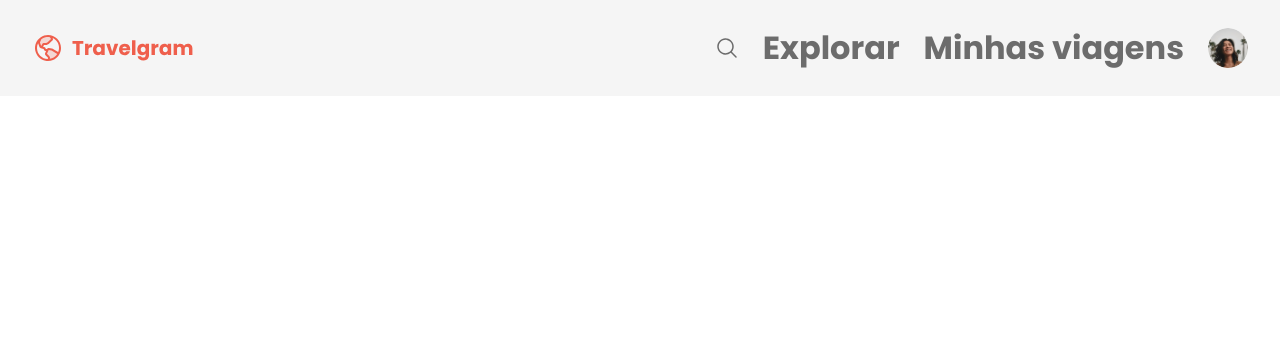
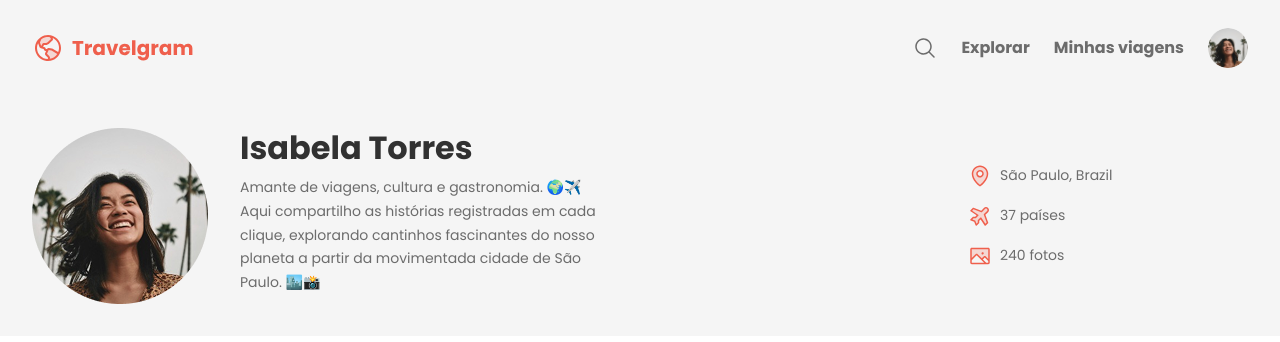
Before and after one commit to davimarcola11/travelgram, a plain HTML site: page index.html in a window 1280 px wide. Drawn offline with Linux system fonts and the light colour scheme.

Commit message:
creating header

```diff
--- a/index.html
+++ b/index.html
@@ -12,6 +12,7 @@
     <link rel="stylesheet" href="style/index.css">
     <link rel="stylesheet" href="style/nav.css">
     <link rel="stylesheet" href="style/global.css">
+    <link rel="stylesheet" href="style/header.css">
     <link href="https://fonts.googleapis.com/css2?family=Poppins:wght@400;700&display=swap" rel="stylesheet">
 </head>
 
@@ -37,9 +38,37 @@
 
             </ul>
         </nav>
+
+        <header>
+            <div class="container">
+                <div id="profile">
+                    <img src="assets/images/Profile pic.png" alt="Imagem do Perfil do Usuário">
+                    <div>
+                        <h1>Isabela Torres</h1>
+                        <p> Amante de viagens, cultura e gastronomia. 🌍✈️<br>
+                            Aqui compartilho as histórias registradas em cada clique,
+                            explorando cantinhos fascinantes do nosso planeta a partir da movimentada cidade de São
+                            Paulo. 🏙️📸
+                        </p>
+                    </div>
+                </div>
+                <ul id="info">
+                    <li>
+                        <img src="assets/icons/MapPin.svg" alt="ícone de localização">
+                        <span>São Paulo, Brazil</span>
+                    </li>
+                    <li>
+                        <img src="assets/icons/AirplaneTilt.svg" alt="ícone de avião">
+                        <span>37 países</span>
+                    </li>
+                    <li>
+                        <img src="assets/icons/Image.svg" alt="ícone de imagem">
+                        <span>240 fotos</span>
+                    </li>
+                </ul>
+            </div>
+        </header>
     </div>
-    <header>
-    </header>
 </body>
 
 </html>
--- a/style/global.css
+++ b/style/global.css
@@ -1,3 +1,7 @@
+@import url(global.css);
+@import url(nav.css);
+@import url(header.css);
+
 * {
     box-sizing: border-box;
     margin: 0;
@@ -16,8 +20,8 @@
     --font-family: 'Poppins', sans-serif;
     --text-lg: bold 32px/125% var(--font-family);
     --text: 16px/150% var(--font-family);
-    --text-md: 14px/175% var(--font-family);
-    --text-sm: 12px/175% var(--font-family);
+    --text-md: 14px/170% var(--font-family);
+    --text-sm: 12px/170% var(--font-family);
 }
 
 body {
@@ -45,3 +49,7 @@ a:hover {
     max-width: 1280px;
     margin-inline: auto;
 }
+
+.bg-surface-color {
+    background-color: var(--surface-color);
+}
--- /dev/null
+++ b/style/header.css
@@ -0,0 +1,42 @@
+header {
+    padding-block: 32px;
+}
+
+header .container {
+    display: flex;
+    justify-content: space-between;
+    align-items: center;
+    font: var(--text-md);
+}
+
+
+
+
+#profile {
+    display: flex;
+    gap: 32px;
+}
+
+#profile > div {
+    max-width: 384px;
+}
+
+#profile h1 {
+    font: var(--text-lg);
+    color: var(--text-color-primary);
+    margin-bottom: 8px;
+}
+
+#info {
+    list-style: none;
+    display: flex;
+    flex-direction: column;
+    gap: 16px;
+    width: 280px;
+}
+
+#info li {
+    display: flex;
+    gap: 8px;
+    align-items: center;
+}
--- a/style/index.css
+++ b/style/index.css
@@ -1 +1,3 @@
 @import url(global.css);
+@import url(nav.css);
+@import url(header.css);
--- a/style/nav.css
+++ b/style/nav.css
@@ -1,5 +1,6 @@
 @import url(global.css);
 @import url(nav.css);
+@import url(header.css);
 
 nav {
     display: flex;
@@ -16,7 +17,7 @@ nav ul {
     list-style: none;
     display: flex;
     align-items: center;
-
+    font-size: 16px;
     gap: 24px;
     padding-block: 8px;
 }
```
